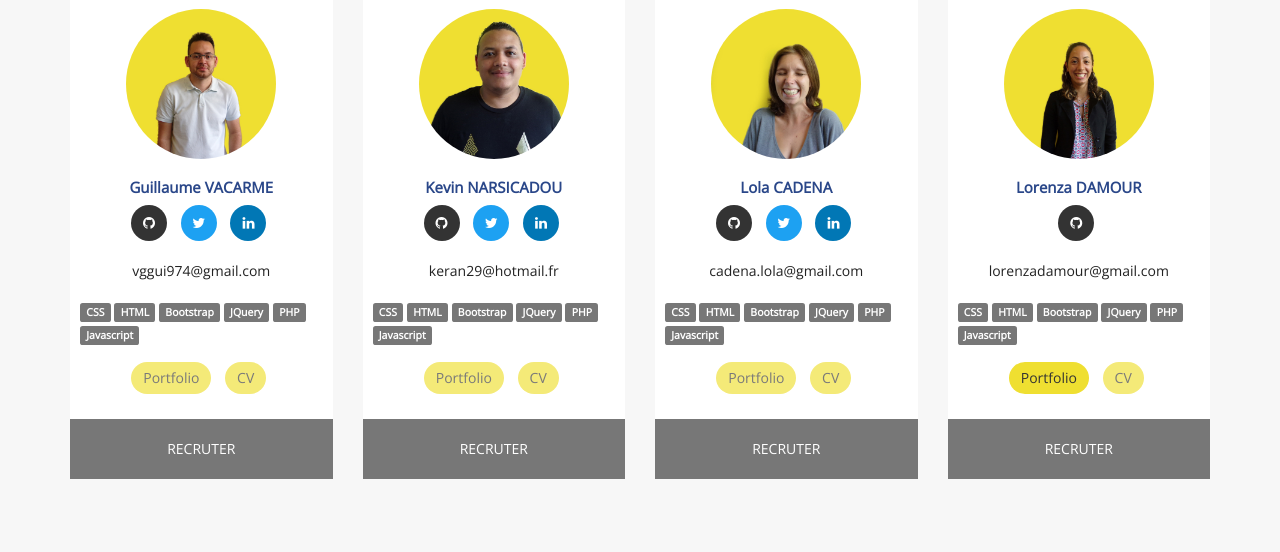
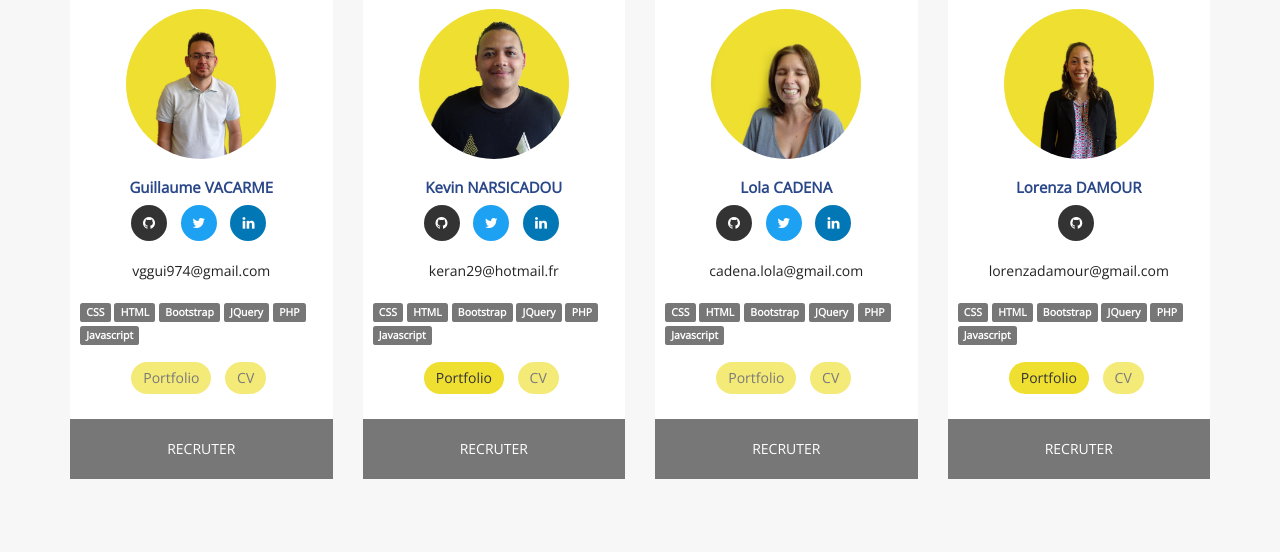
Before and after one commit to AshvinPainiaye/Plateforme-Simplon-Reunion, a PHP site: page /apprenant.php in a window 1280 px wide. Shown: the part 1612-2164 px from the top of the page. Run offline with PHP 8.4, Linux system fonts and the light colour scheme.

Commit message:
maj apprenant

```diff
--- a/apprenant.php
+++ b/apprenant.php
@@ -388,7 +388,7 @@
                             <span class="label label-default">Javascript</span>
                         </div>
                         <ul class="list-inline portfolio">
-                            <li><a href="#" target="_blank" class="btn btn-default btn-md disabled">Portfolio</a></li>
+                            <li><a href="http://kevinnarsicadou.com/" target="_blank" class="btn btn-default btn-md">Portfolio</a></li>
                             <li><a href="#" target="_blank" class="btn btn-default btn-md disabled">CV</a></li>
                         </ul>
                     </div>
```
